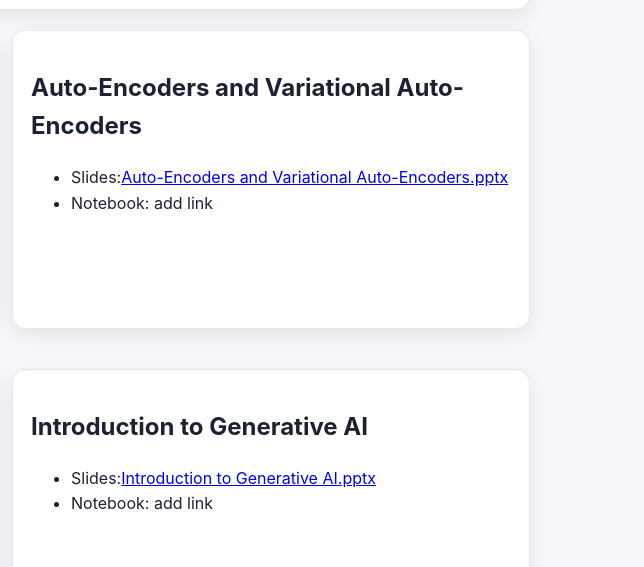
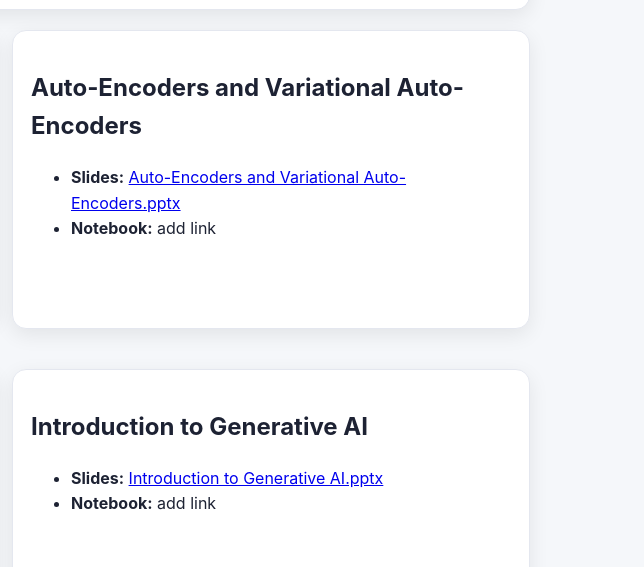
Before and after one commit to fundamentalsai/faim-course, a plain HTML site: page module4.html in a window 1280 px wide. Shown: the part 267-834 px from the top of the page, 636-1280 px from the left. Drawn offline with Linux system fonts and the light colour scheme.

Commit message:
update module4.html

```diff
--- a/module4.html
+++ b/module4.html
@@ -64,9 +64,9 @@
 
           <ul>
 
-            <li>Slides:<a href="https://strath.sharepoint.com/:p:/r/sites/NMIS_AIFundamentalsinManufacturingAugust2025/Class%20Materials/Week%2010/FAIM_Week_10.pptx?d=w944c6f4f296f48ac824893e9e2602b36&csf=1&web=1&e=hv6M5o" target="_blank">Auto-Encoders and Variational Auto-Encoders.pptx</a></li>
+            <li> <b>Slides:</b> <a href="https://strath.sharepoint.com/:p:/r/sites/NMIS_AIFundamentalsinManufacturingAugust2025/Class%20Materials/Week%2010/FAIM_Week_10.pptx?d=w944c6f4f296f48ac824893e9e2602b36&csf=1&web=1&e=hv6M5o" target="_blank">Auto-Encoders and Variational Auto-Encoders.pptx</a></li>
 
-            <li>Notebook: add link</li>
+            <li> <b>Notebook:</b> add link</li>
 
           </ul>
 
@@ -96,9 +96,9 @@
 
           <ul>
 
-            <li>Slides:<a href="https://strath.sharepoint.com/:p:/r/sites/NMIS_AIFundamentalsinManufacturingAugust2025/Class%20Materials/Week%2010/FAIM_Week_10.pptx?d=w944c6f4f296f48ac824893e9e2602b36&csf=1&web=1&e=hv6M5o" target="_blank">Introduction to Generative AI.pptx</a></li>
+            <li> <b>Slides:</b> <a href="https://strath.sharepoint.com/:v:/r/sites/NMIS_AIFundamentalsinManufacturingAugust2025-TeachersChat/Shared%20Documents/Teachers%20Chat/Modular/Intro_to%20GENAI.mp4?csf=1&web=1&e=Qvf1ZA" target="_blank">Introduction to Generative AI.pptx</a></li>
 
-            <li>Notebook: add link</li>
+            <li> <b>Notebook:</b> add link</li>
 
           </ul>
 
```
